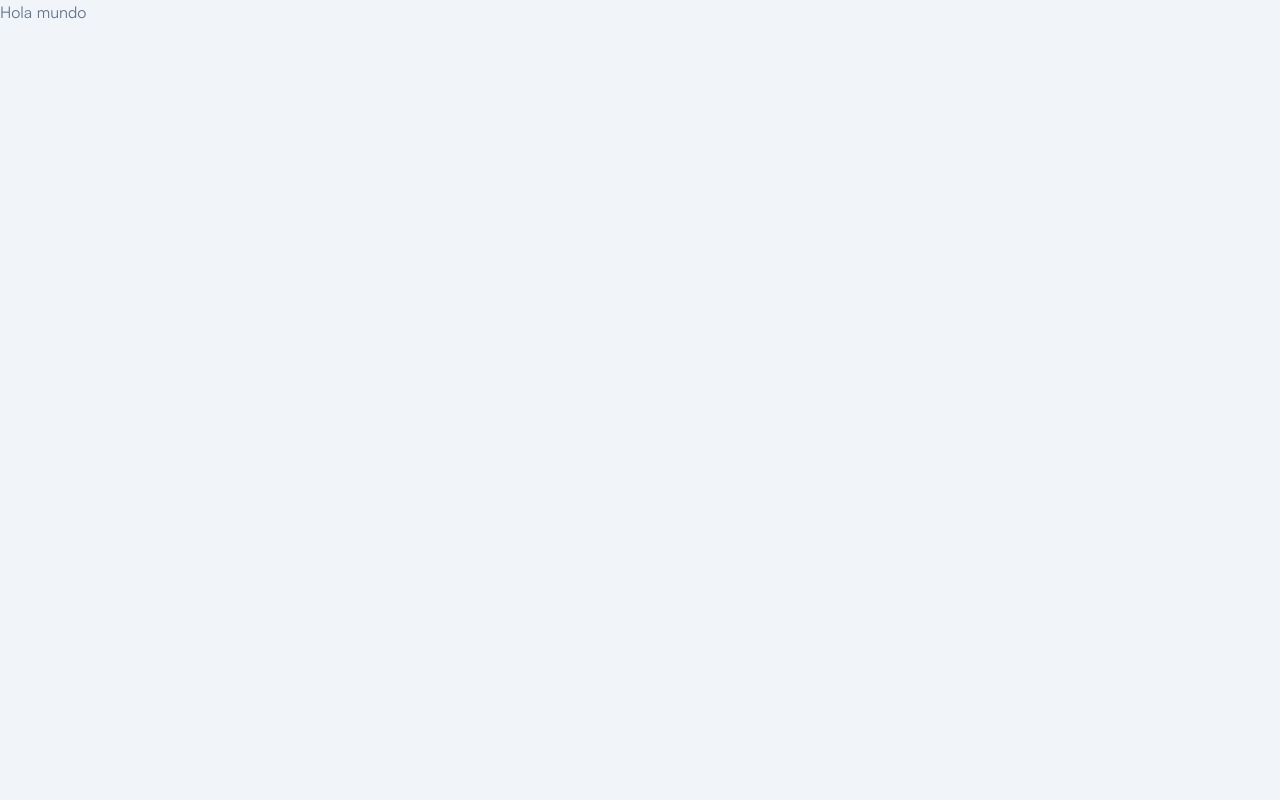
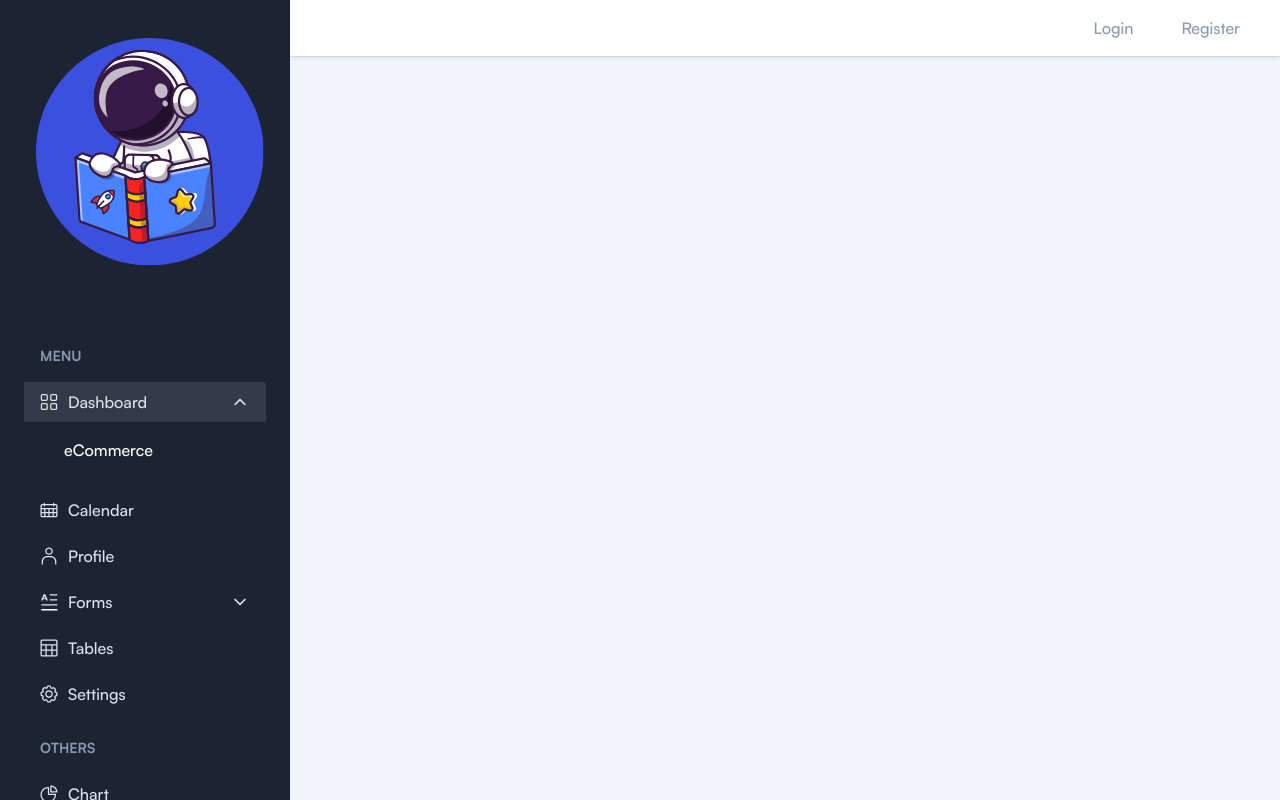
Before and after one commit to IvanGMtz/libraryCampus, a React (Vite) app: page / in a window 1280 px wide. Built offline with nearby package versions, Linux system fonts and the light colour scheme.

Commit message:
feat: :sparkles: Update app.jsx file

```diff
--- a/src/components/App.jsx
+++ b/src/components/App.jsx
@@ -1,12 +1,30 @@
+import { BrowserRouter, Route, Routes } from "react-router-dom"
+import { AuthProvider } from "./shared/context/AuthContext";
+import Error404 from "./pages/Error404";
+import HomePage from "./pages/HomePage";
+import ProfilePage from "./pages/ProfilePage";
+import ProtectedRouted from "./shared/ProtectedRouted";
+import SignIn from "./pages/Authentication/SignIn";
+import SignUp from "./pages/Authentication/SignUp";
+
 function App() {
 
   return (
-    <>
-      <div>
-        <h1>Hola mundo</h1>
-      </div>
-    </>
-  )
+    <AuthProvider>
+        <BrowserRouter>
+          <Routes>
+            <Route path="/" element={<HomePage />} />
+            <Route path="/login" element={<SignIn />} />
+            <Route path="/register" element={<SignUp />} />
+            <Route path="*" element={<Error404 />} />
+
+            <Route element={<ProtectedRouted />}>
+              <Route path="/profile" element={<ProfilePage />} />
+            </Route>
+          </Routes>
+        </BrowserRouter>
+    </AuthProvider>
+  );
 }
 
 export default App
```
